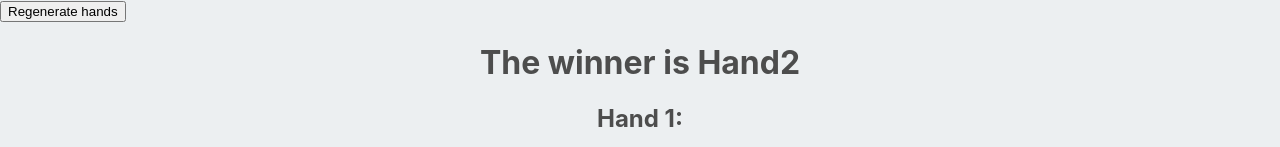
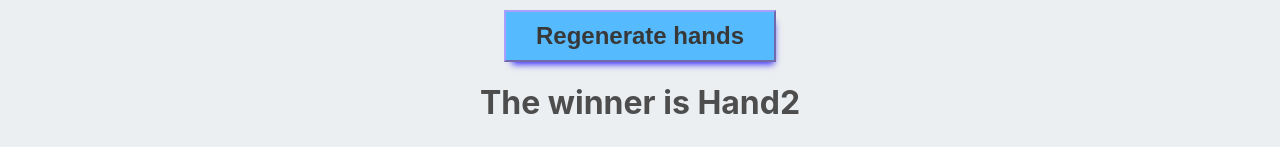
Before and after one commit to mcsheehan/react-and-nextjs, a Next.js app: page /pokedex in a window 1280 px wide. Shown: the top 147 px of the page. Built offline with nearby package versions, Linux system fonts and the light colour scheme.

Commit message:
styled the regenerate hand component

```diff
--- a/components/pokecard.module.css
+++ b/components/pokecard.module.css
@@ -13,8 +13,6 @@
     text-align: center;
     align-items: center;
     height: 150px;
-    /*background-color: #eceff1;*/
-    /*border-radius: 5px;*/
     margin-bottom: 0rem;
 }
 
--- a/pages/pokedex.module.css
+++ b/pages/pokedex.module.css
@@ -3,3 +3,18 @@
     justify-content: space-evenly;
     flex-wrap: wrap;
 }
+
+.pokedexRegenerateButton{
+    font-size: 24px;
+    font-weight: bold;
+    padding: 10px 30px 10px 30px;
+    color: #383838;
+    background-color: #56baff;
+    box-shadow: 3px 7px 7px -5px rgb(43, 28, 252);
+    border-color: #a99fff;
+}
+
+.pokedexButtonContainer{
+    margin: 10px;
+    text-align: center;
+}
--- a/pages/pokedex.tsx
+++ b/pages/pokedex.tsx
@@ -40,8 +40,8 @@ const Pokedex: NextPage<Props> = (props) => {
             deck2: pokemon.slice(0,4)
         });
 
-    return(<div>
-        <button onClick={() => setPokemon(        {
+    return(<div className={styles.pokedexButtonContainer}>
+        <button className={styles.pokedexRegenerateButton} onClick={() => setPokemon(        {
             deck1: createDeck(pokemon),
             deck2: createDeck(pokemon)
         })}>Regenerate hands</button>
```
